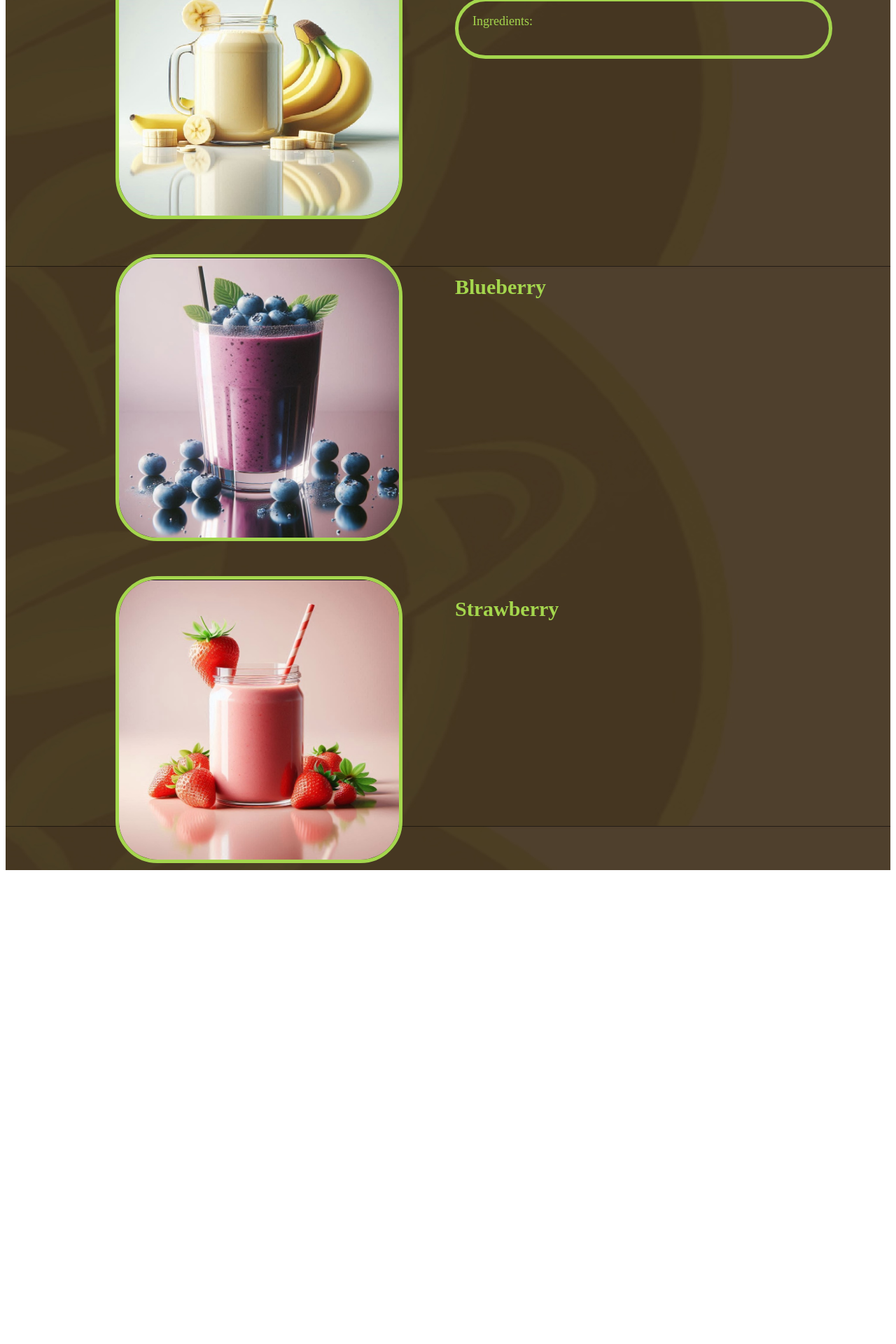
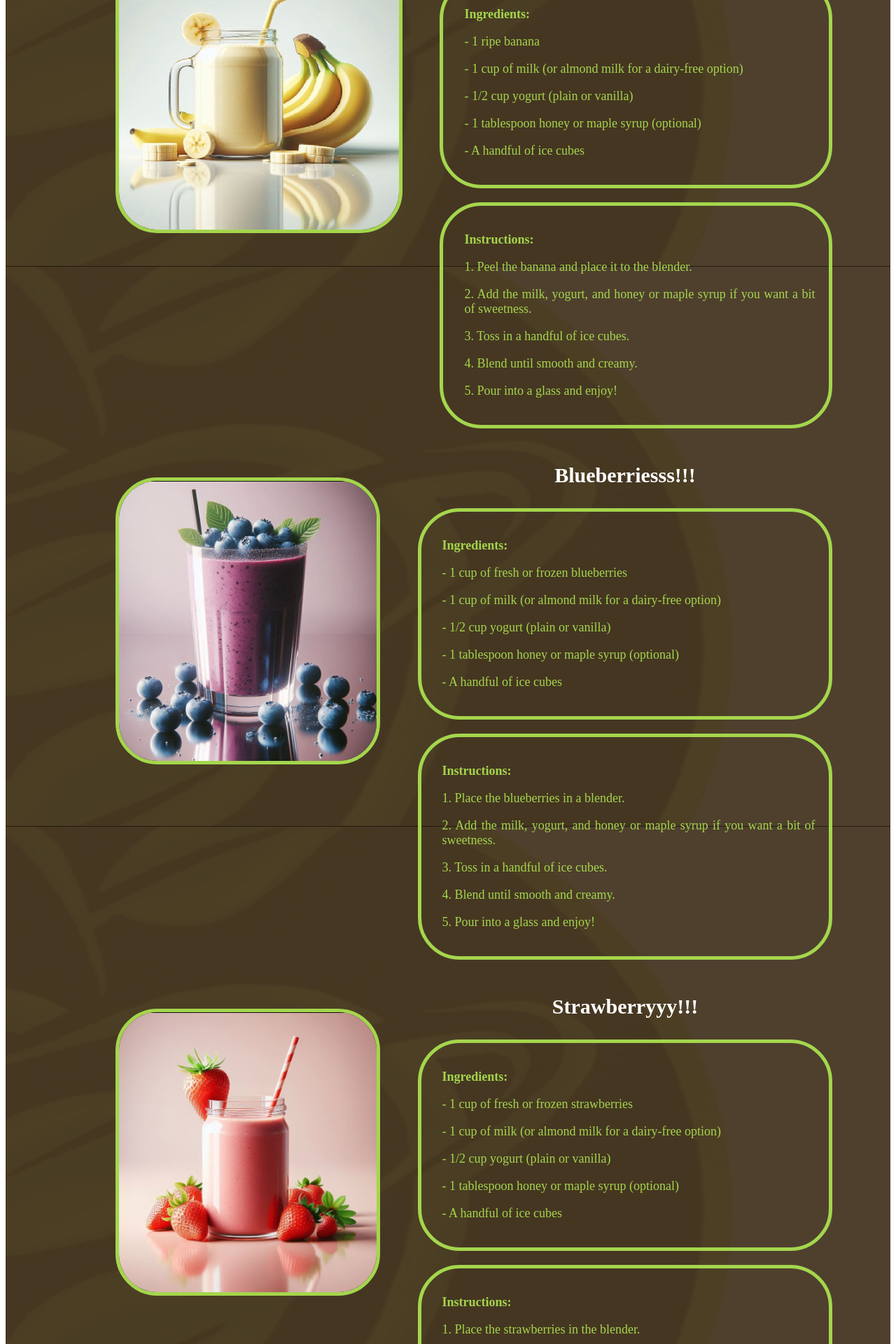
Before and after one commit to MarkkuVaara/smoothierecipes, a React (Vite) app: page /recipes in a window 1280 px wide. Shown: the part 440-2360 px from the top of the page at 70% size. Before the commit the page ends 1691 px from the top, so only its background shows below. Built offline with nearby package versions, Linux system fonts and the light colour scheme.

Commit message:
Added recipe texts and some style mods

```diff
--- a/src/components/Recipes.jsx
+++ b/src/components/Recipes.jsx
@@ -12,20 +12,65 @@ const Recipes = (props) => {
                 <div className="recipetext">
                     <h3>BANANAAAAAA!</h3>
                     <div className="rectext">
-                        <p>Ingredients:</p>
+                        <strong><p>Ingredients:</p></strong>
+                        <p>- 1 ripe banana</p>
+                        <p>- 1 cup of milk (or almond milk for a dairy-free option)</p>
+                        <p>- 1/2 cup yogurt (plain or vanilla)</p>
+                        <p>- 1 tablespoon honey or maple syrup (optional)</p>
+                        <p>- A handful of ice cubes</p>
+                    </div>
+                    <div className="rectext">
+                        <strong><p>Instructions:</p></strong>
+                        <p>1. Peel the banana and place it to the blender.</p>
+                        <p>2. Add the milk, yogurt, and honey or maple syrup if you want a bit of sweetness.</p>
+                        <p>3. Toss in a handful of ice cubes.</p>
+                        <p>4. Blend until smooth and creamy.</p>
+                        <p>5. Pour into a glass and enjoy!</p>
                     </div>
                 </div>
             </div>
             <div className="recipe">
                 <img className="recipeimage" src={Blueberry} alt={Blueberry} />
                 <div className="recipetext">
-                    <h3>Blueberry</h3>
+                    <h3>Blueberriesss!!!</h3>
+                    <div className="rectext">
+                        <strong><p>Ingredients:</p></strong>
+                        <p>- 1 cup of fresh or frozen blueberries</p>
+                        <p>- 1 cup of milk (or almond milk for a dairy-free option)</p>
+                        <p>- 1/2 cup yogurt (plain or vanilla)</p>
+                        <p>- 1 tablespoon honey or maple syrup (optional)</p>
+                        <p>- A handful of ice cubes</p>
+                    </div>
+                    <div className="rectext">
+                        <strong><p>Instructions:</p></strong>
+                        <p>1. Place the blueberries in a blender.</p>
+                        <p>2. Add the milk, yogurt, and honey or maple syrup if you want a bit of sweetness.</p>
+                        <p>3. Toss in a handful of ice cubes.</p>
+                        <p>4. Blend until smooth and creamy.</p>
+                        <p>5. Pour into a glass and enjoy!</p>
+                    </div>
                 </div>
             </div>
             <div className="recipe">
                 <img className="recipeimage" src={Strawberry} alt={Strawberry} />
                 <div className="recipetext">
-                    <h3>Strawberry</h3>
+                    <h3>Strawberryyy!!!</h3>
+                    <div className="rectext">
+                        <strong><p>Ingredients:</p></strong>
+                        <p>- 1 cup of fresh or frozen strawberries</p>
+                        <p>- 1 cup of milk (or almond milk for a dairy-free option)</p>
+                        <p>- 1/2 cup yogurt (plain or vanilla)</p>
+                        <p>- 1 tablespoon honey or maple syrup (optional)</p>
+                        <p>- A handful of ice cubes</p>
+                    </div>
+                    <div className="rectext">
+                        <strong><p>Instructions:</p></strong>
+                        <p>1. Place the strawberries in the blender.</p>
+                        <p>2. Add the milk, yogurt, and honey or maple syrup if you want a bit of sweetness.</p>
+                        <p>3. Toss in a handful of ice cubes.</p>
+                        <p>4. Blend until smooth and creamy.</p>
+                        <p>5. Pour into a glass and enjoy!</p>
+                    </div>
                 </div>
             </div>
         </div>
--- a/src/index.css
+++ b/src/index.css
@@ -220,10 +220,11 @@ p {
     display: flex;
     justify-content: space-between;
     text-align: justify;
-    margin-top: 50px;
+    margin-top: 20px;
 }
 
 .recipeimage {
+    margin-top: 50px;
     margin-left: 5%;
     margin-right: 5%;
     height: 400px;
@@ -237,10 +238,15 @@ p {
     max-width: 70%;
 }
 
+.recipetext > h3 {
+    color: white;
+    text-align: center;
+}
+
 .rectext {
-    padding-left: 20px;
-    padding-right: 20px;
-    padding-bottom: 20px;
+    margin-top: 20px;
+    padding: 20px;
+    padding-left: 30px;
     color: white;
     border: 5px solid #A4D64D;
     border-radius: 60px;
```
